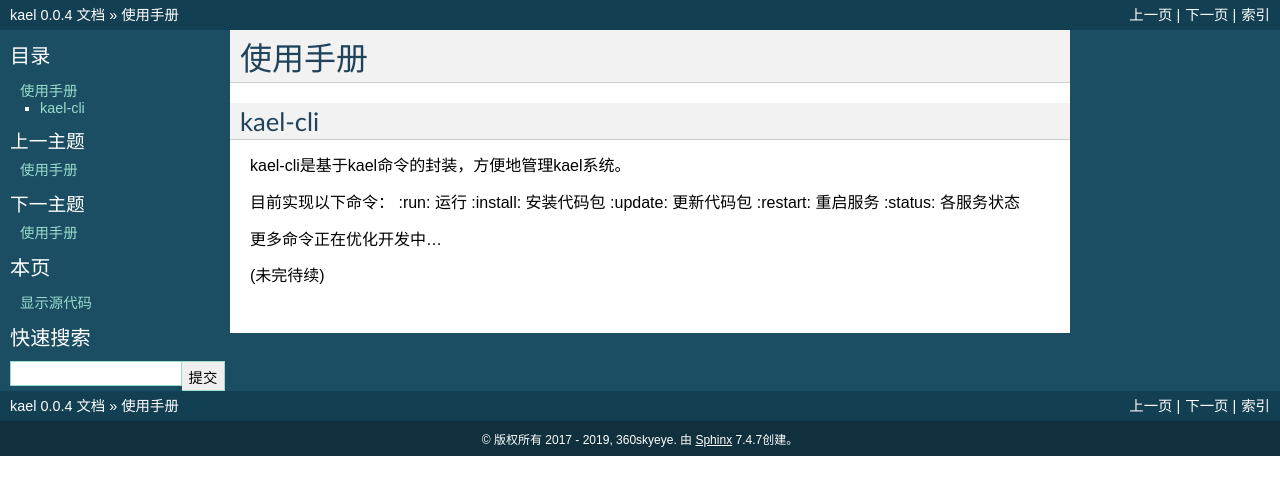
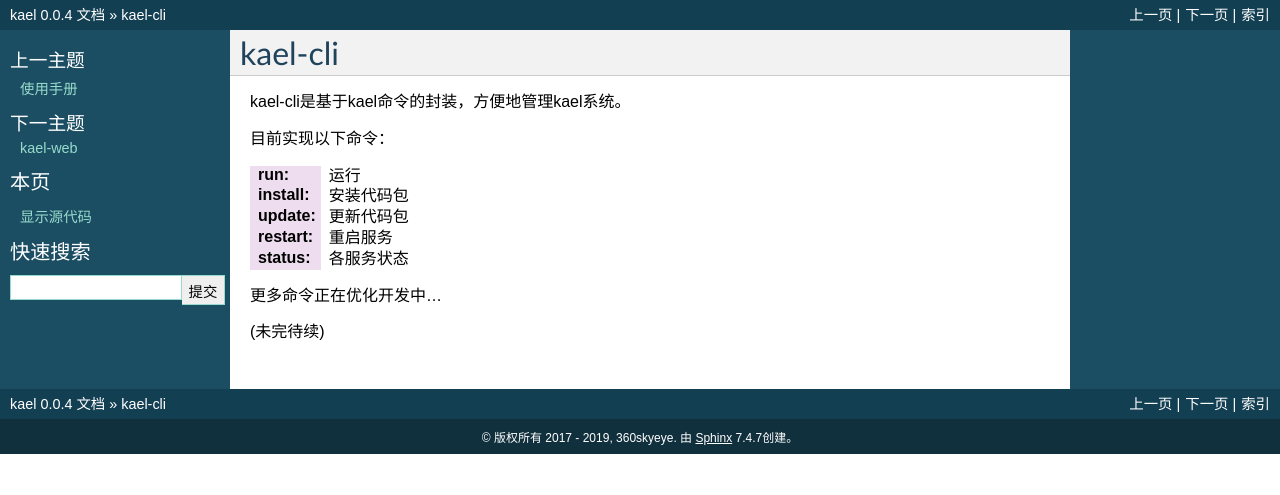
Before and after one commit to 360skyeye/kael, a Sphinx documentation site: the page built from doc/kael-cli.rst, in a window 1280 px wide. Shown: the top 495 px of the page. Built offline with Sphinx 7.4.7, drawn with Linux system fonts in a browser that asks for light colours; pages that are not in the unit, such as notebooks, are missing from menus; the version number is read from the project's files by our own code.

Commit message:
update doc

```diff
--- a/doc/kael-cli.rst
+++ b/doc/kael-cli.rst
@@ -1,12 +1,10 @@
-*************************
-使用手册
-*************************
 
 kael-cli
 ==========================
 kael-cli是基于kael命令的封装，方便地管理kael系统。
 
 目前实现以下命令：
+
 :run: 运行
 :install: 安装代码包
 :update: 更新代码包
--- a/doc/kael-web.rst
+++ b/doc/kael-web.rst
@@ -1,6 +1,3 @@
-*************************
-使用手册
-*************************
 
 kael-web
 ==========================
```
